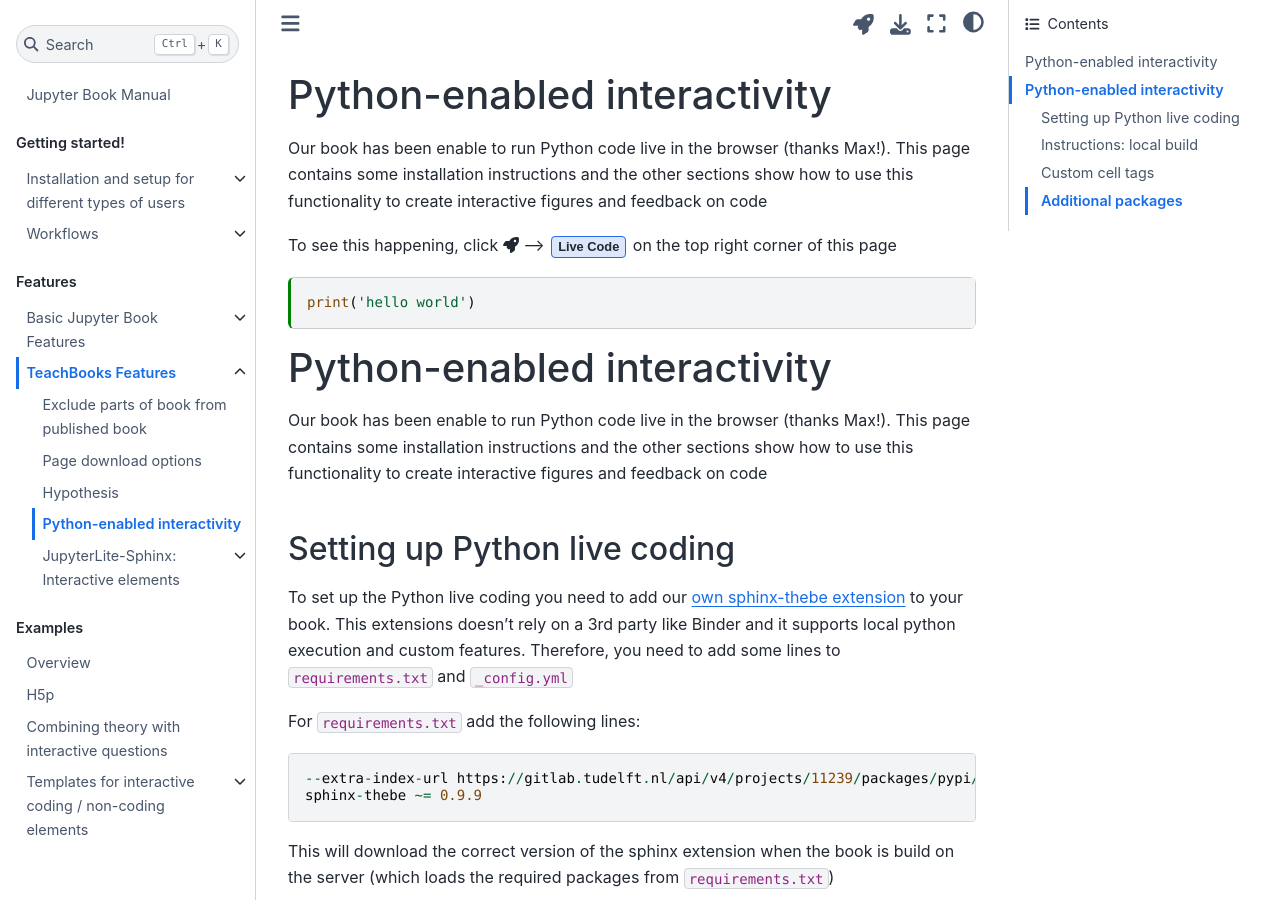
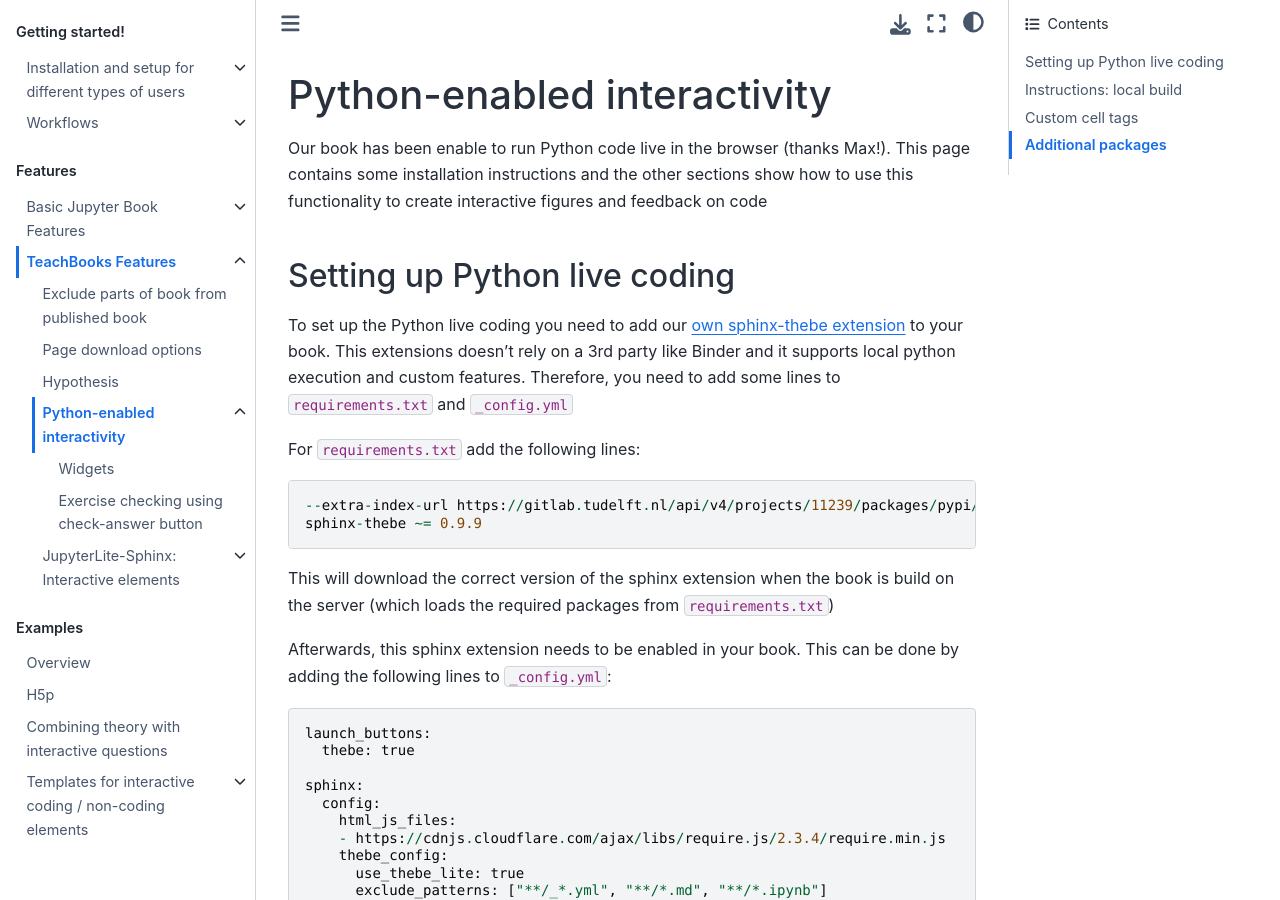
Before and after one commit to TeachBooks/mirror_teachbook_manual, a Jupyter Book: the page built from book/features/live_code.md, in a window 1280 px wide and 900 px high. Built offline with Jupyter Book 1.0.4 settings and Sphinx 7.4.7 and the Sphinx Book theme 1.1.4, drawn with Linux system fonts in a browser that asks for light colours; pages that are not in the unit, such as notebooks, are missing from menus; comment, search, counter and statistics services are not loaded; some of the changed lines change nothing that is shown.

Commit message:
Revert "test live code notebook file"
This reverts commit ed4bcd7a2702c0ad698d049bf99632c82411f18a.

````diff
--- a/book/_toc.yml
+++ b/book/_toc.yml
@@ -39,7 +39,7 @@
         sections:
         - file: features/grasple.md
         - file: features/h5p.md
-      - file: features/live_code.ipynb
+      - file: features/live_code.md
         sections:
         - file: features/widgets.ipynb
         - file: features/exercise_checking.ipynb
--- /dev/null
+++ b/book/features/live_code.md
@@ -0,0 +1,90 @@
+# Python-enabled interactivity
+
+Our book has been enable to run Python code live in the browser (thanks Max!). This page contains some installation instructions and the other sections show how to use this functionality to create interactive figures and feedback on code
+
+## Setting up Python live coding
+To set up the Python live coding you need to add our [own sphinx-thebe extension](https://gitlab.tudelft.nl/interactivetextbooks-citg/extensions/sphinx-thebe) to your book.  This extensions doesn't rely on a 3rd party like Binder and it supports local python execution and custom features. Therefore, you need to add some lines to `requirements.txt` and `_config.yml`
+
+For `requirements.txt` add the following lines:
+```
+--extra-index-url https://gitlab.tudelft.nl/api/v4/projects/11239/packages/pypi/simple
+sphinx-thebe ~= 0.9.9
+```
+This will download the correct version of the sphinx extension when the book is build on the server (which loads the required packages from `requirements.txt`)
+
+Afterwards, this sphinx extension needs to be enabled in your book. This can be done by adding the following lines to `_config.yml`:
+
+```
+launch_buttons:
+  thebe: true
+
+sphinx:
+  config:
+    html_js_files:
+    - https://cdnjs.cloudflare.com/ajax/libs/require.js/2.3.4/require.min.js
+    thebe_config:
+      use_thebe_lite: true
+      exclude_patterns: ["**/_*.yml", "**/*.md", "**/*.ipynb"]
+```
+
+The `html_js_files` link calls for some required javascript files. `use_thebe_lite` makes sure you initiate our adapted sphinx thebe extensions. The `exclude_patterns` makes sure you import all files so that they can be accessed from your code, except for the files matching the patterns shown. By `launch_buttons` you initiate the {fa}`rocket` --> {guilabel}`Live Code` on the top right corner of every page generated from a `.ipynb` file.
+
+Note, if you're messing around with `html_theme_options` (for example when adding more buttons), all button behaviour is affected. In that case, as opposed to the jupyter book documentation, all buttons have to be specified from within `sphinx: html_theme_options` where you might also specify other buttons as well (ie. the [code repository button](https://jupyterbook.org/en/stable/basics/repository.html)).
+
+```
+sphinx:
+  config:
+    html_js_files:
+    - https://cdnjs.cloudflare.com/ajax/libs/require.js/2.3.4/require.min.js
+    thebe_config:
+      use_thebe_lite: true
+      exclude_patterns: ["**/_*.yml", "**/*.md", "**/*.ipynb"]
+    html_theme_options:
+      repository_url: "hello!"
+      use_repository_button: true
+      launch_buttons:
+        thebe: true
+```
+
+## Instructions: local build
+
+To test the fuctionality, you have to run a local server, otherwise the interactivity doens't work. So, you cannot just open the `index.html` file any more. This can be done with the following steps:
+1. build the book by running ` jupyter book build <directory of your book>`. If you are using Windows you should use the Git Bash terminal. Set this as your default in VS Code, then open it using "New Terminal." If you have not already done so, you will need to allow Git Bash to use your Python libraries by running the command `conda init bash`.
+2. Set up a server by running `python -m http.server 8000`.
+3. Open the book by going to [http://localhost:8000/](http://localhost:8000/) in your browser. You may need to reload the page once the rebuild is complete. You can do this on Chrome by right-clicking somewhere on the page, select "Inspect", open the "Network" tab, then reload with `CTRL+R`. Or try `ctrl`+`F5`
+4. Go to any page that is created from a Jupyter notebook
+
+If you push to main, you can test the interactivity on the book-draft website as well.
+
+## Custom cell tags
+With the extended functionality of live code, additional cell tags have been developed to be added to cells in any .ipynb file, next to the [existing tags] of the jupyter book (https://jupyterbook.org/en/stable/content/metadata.html):
+- `disable-execution-cell` disables the ability to execute the cell when thebe is activated. This might be useful if you notebook file includes interactivity for only a part of the coding cells
+- `disable-execution-page` disables the ability to execute the entire page. This might be useful if you use python code for creating a page, but the code is not part of the actual content of the book.
+- `auto-execute-page` automatically starts the thebe live coding functionality whenever the page is opened. This is particularly useful if you're using widgets on a page.
+- `thebe-init` directly starts running this cell as soon as the thebe live coding functionality starts.
+- `thebe-remove-input-init`, as `thebe-init`, starts the cell directly as soon as the thebe live coding functionality starts. However, the input is not shown to the students (in static and interactive mode). The original `remove-input` tag will not work as it deletes the entire cell, so it can never be executed.
+
+## Additional packages
+
+The python kernel doesn't have all packages standard included. Some of the most used packages which are included are:
+- `python`
+- `numpy`
+- `scipy`
+- `sympy`
+- `matplotlib`
+- `ipywidgets`
+
+If you'd like to install more package, you can do so by added a codecell (preferably hidden using `thebe-remove-input-init`) with the following command:
+
+```python
+import micropip
+await micropip.install("package_name")
+```
+
+This will install the packages: Micropip will look at the Pyodide package index, but also at the general PyPi index. If a package is pure python (i.e. no C extensions), then it can also be used by Pyodide.
+
+If the packages are not included in Pyodide, you can use `pip:
+
+```python
+%pip install package_name
+```
````
Also changed, not shown: book/features/live_code.ipynb (deleted).
